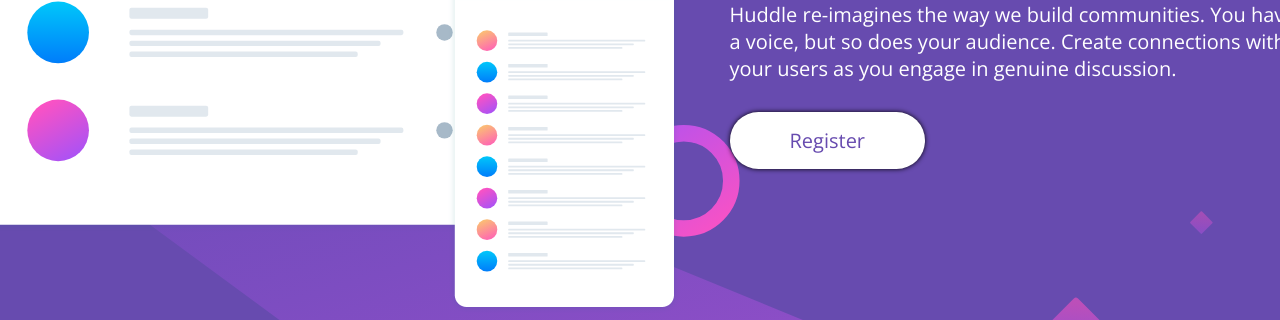
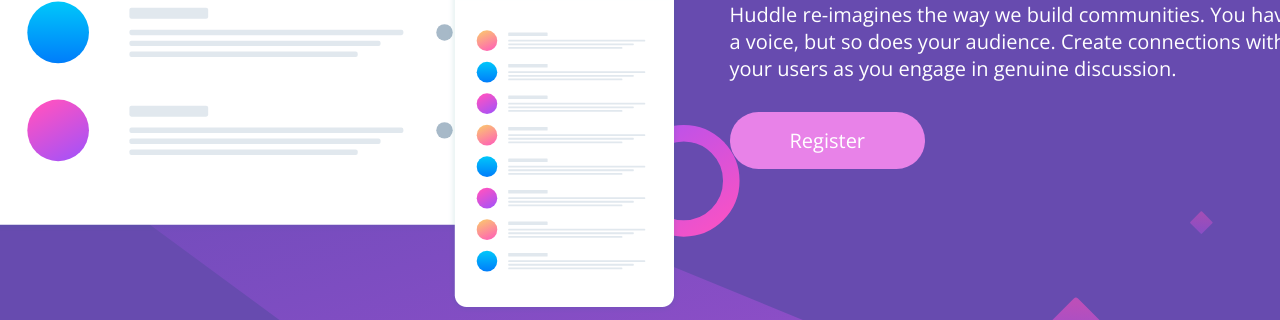
Before and after one commit to lkiryu/Huddle-landing-page-with-a-single-introductory-section, a plain HTML site: page index.html in a window 1280 px wide. In both pictures the pointer is over the link "Register". Shown: the part 366-686 px from the top of the page. Drawn offline with nearby package versions, Linux system fonts and the light colour scheme.

Commit message:
active states pronto

```diff
--- a/src/css/style.css
+++ b/src/css/style.css
@@ -56,7 +56,12 @@
     padding: 15px 60px;
     border-radius: 30px;
     color: hsl(257, 40%, 49%);
-    box-shadow: 0 0 5px hsl(0, 0%, 0%);
+    transition: 0.3s ease-in-out;
+}
+
+.info .button:hover{
+    background-color: hsl(300, 69%, 71%);
+    color: hsl(0, 0%, 100%);
 }
 
 .footer{
@@ -81,4 +86,10 @@
     border-radius: 50%;
     width: 50px;
     height: 50px;
+    transition: 0.3s ease-in-out;
 }
+
+.footer i:hover{
+    color: hsl(300, 69%, 71%);
+    border: 2px solid hsl(300, 69%, 71%);
+}
```
